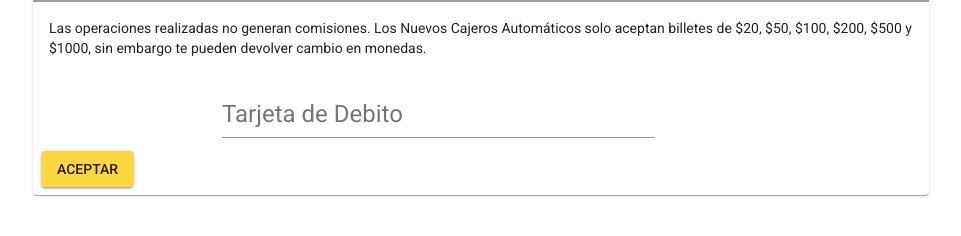
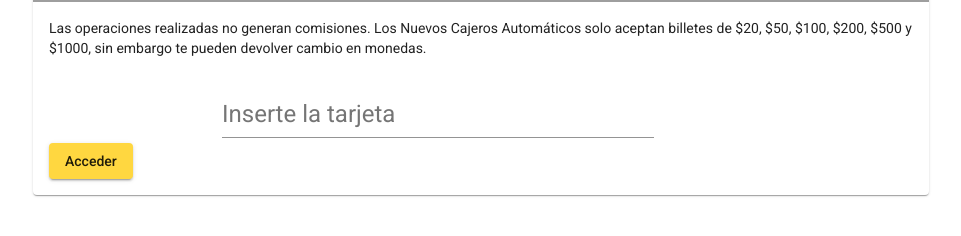
Before and after one commit to Karlinkd010/Project_Caja_Sucursal_LATAM, an Angular app in the folder Front_Caja_Sucursal_LATAM/: page /auth in a window 1280 px wide. Shown: the part 424-660 px from the top of the page, without its empty margins (159-1120 px from the left). Built offline with nearby package versions, Linux system fonts and the light colour scheme; grey boxes are pictures that could not be loaded.

Commit message:
Update tarjeta.component.html

```diff
--- a/Front_Caja_Sucursal_LATAM/src/app/auth/pages/tarjeta/tarjeta.component.html
+++ b/Front_Caja_Sucursal_LATAM/src/app/auth/pages/tarjeta/tarjeta.component.html
@@ -11,12 +11,17 @@
             Las operaciones realizadas no generan comisiones.
             Los Nuevos Cajeros Automáticos solo aceptan billetes de $20, $50, $100, $200, $500 y $1000, sin embargo te pueden devolver cambio en monedas.
         </p>
-        <mat-form-field class="example-full-width">
-            <input matInput placeholder="Tarjeta de Debito" type="number">
-        </mat-form-field>
+        <form class="example-form">
+            <mat-card-content>
+
+              <mat-form-field class="example-full-width">
+                <input matInput placeholder="Inserte la tarjeta">
+              </mat-form-field>
+            </mat-card-content>
+
+            <button mat-raised-button color="accent" class="btn-block">Acceder</button>
+
+
+        </form>
     </mat-card-content>
-    <mat-card-actions>
-        <button class="button" mat-raised-button color="accent">ACEPTAR</button>
-
-    </mat-card-actions>
 </mat-card>
```
